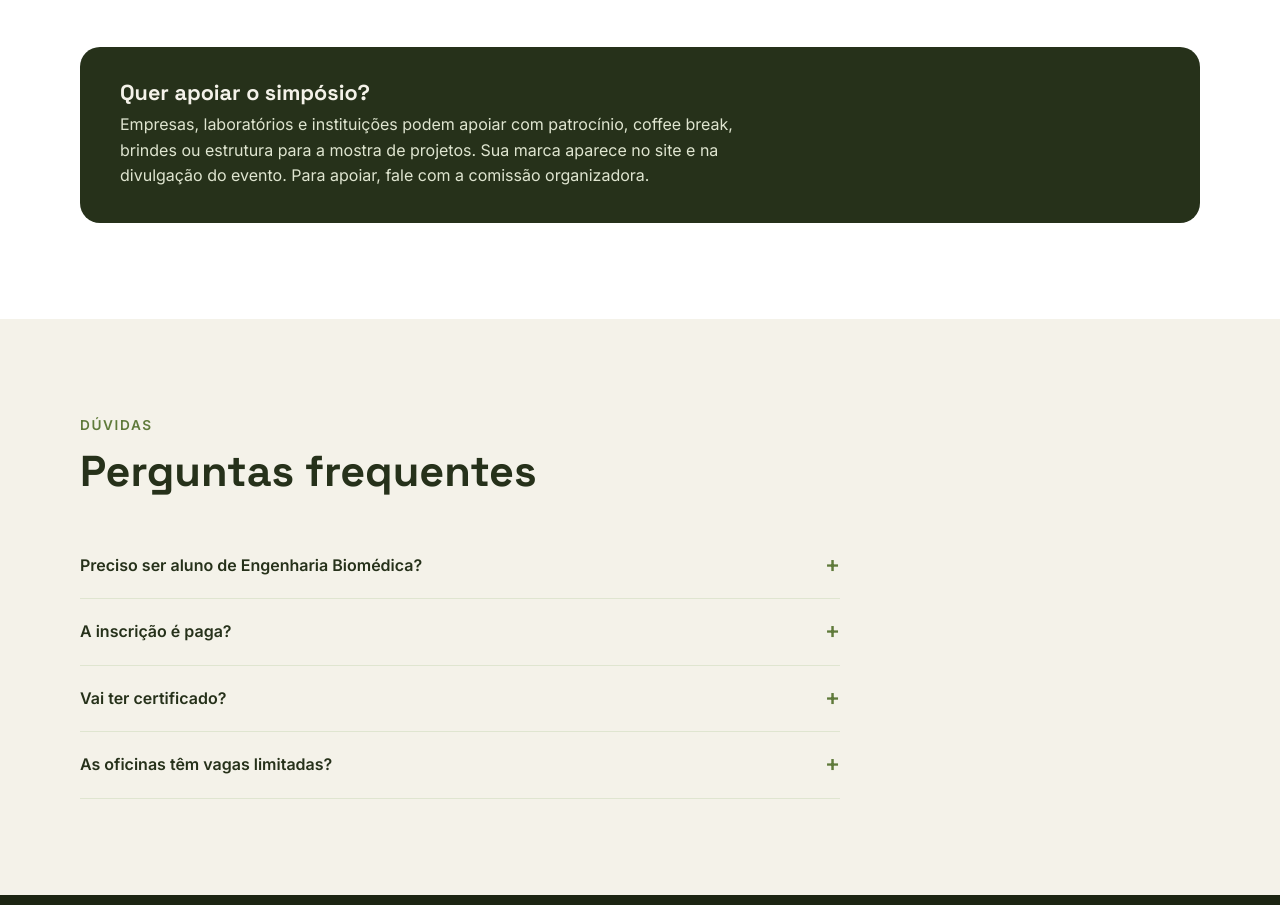
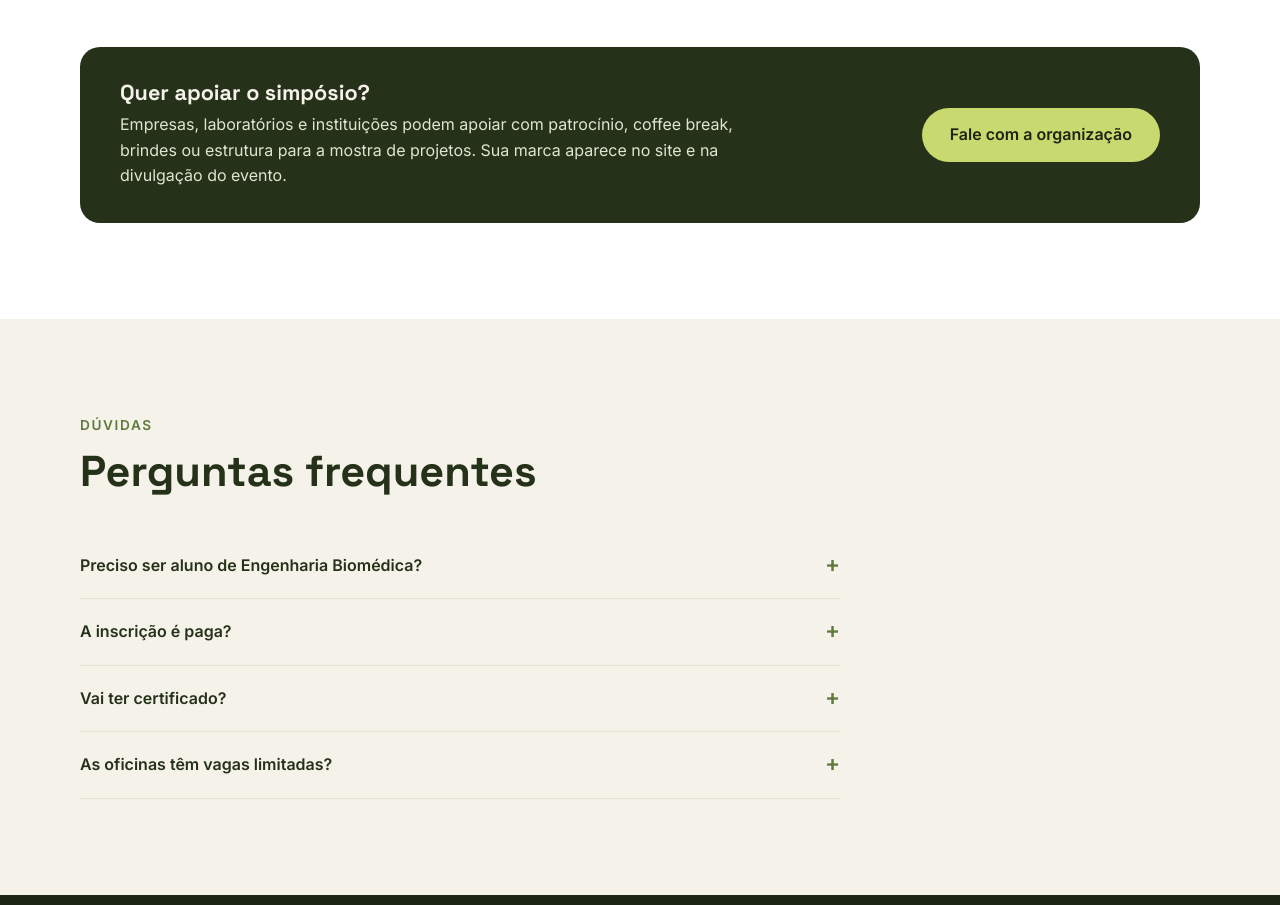
Before and after one commit to seb-ufrn/seb-ufrn.github.io, a plain HTML site: page index.html in a window 1280 px wide. Shown: the part 6183-7088 px from the top of the page. Drawn offline with Linux system fonts and the light colour scheme.

Commit message:
Liga botão de apoio ao e-mail da organização
Co-Authored-By: Claude Opus 5.5 <noreply@anthropic.com>

```diff
--- a/index.html
+++ b/index.html
@@ -480,7 +480,8 @@
       </div>
     </div>
     <div class="seja-parceiro revelar">
-      <div><h3>Quer apoiar o simpósio?</h3><p>Empresas, laboratórios e instituições podem apoiar com patrocínio, coffee break, brindes ou estrutura para a mostra de projetos. Sua marca aparece no site e na divulgação do evento. Para apoiar, fale com a comissão organizadora.</p></div>
+      <div><h3>Quer apoiar o simpósio?</h3><p>Empresas, laboratórios e instituições podem apoiar com patrocínio, coffee break, brindes ou estrutura para a mostra de projetos. Sua marca aparece no site e na divulgação do evento.</p></div>
+      <a href="mailto:luciana.mendes@ufrn.br?subject=Apoio%20ao%20I%20Simp%C3%B3sio%20de%20Engenharia%20Biom%C3%A9dica" class="btn btn-primario">Fale com a organização</a>
     </div>
   </div>
 </section>
```
